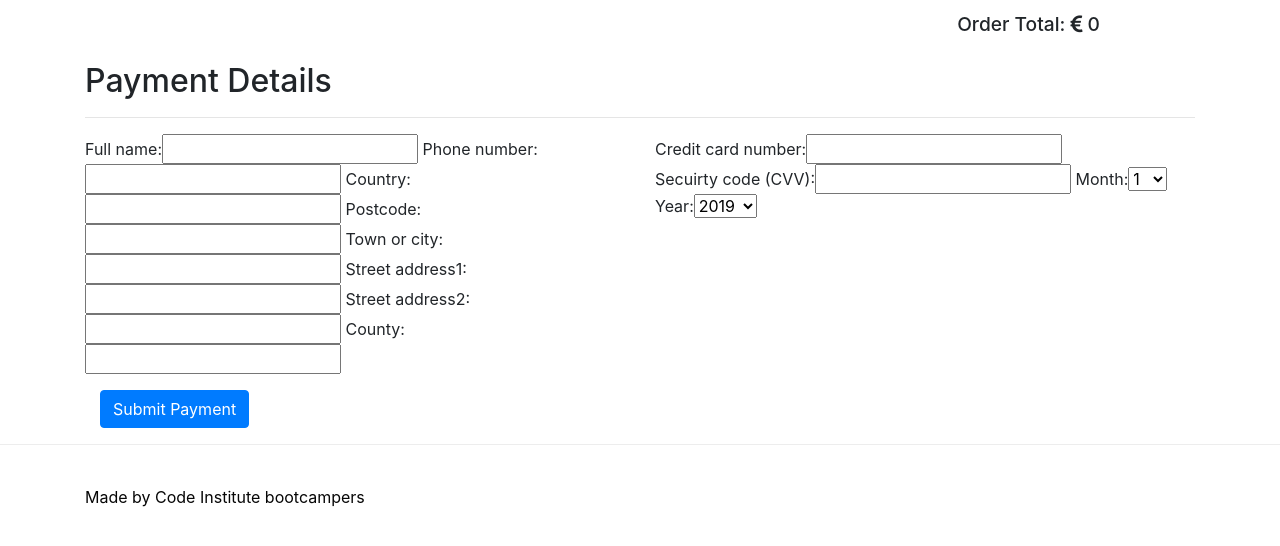
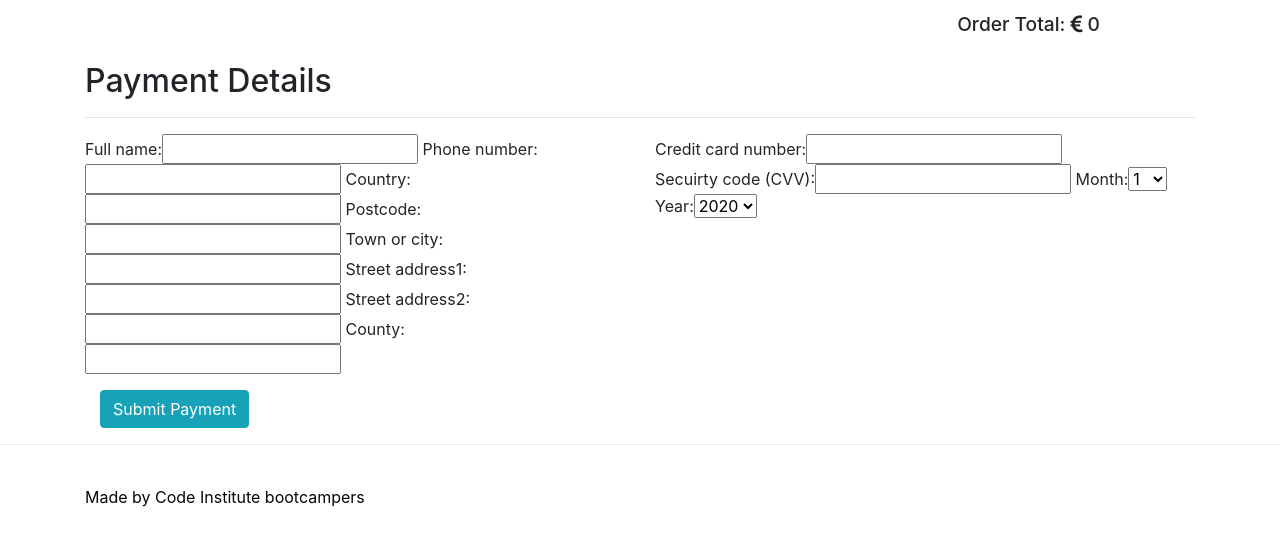
Before and after one commit to marty-wickham/milestone-project4, a Django app: page /checkout/ in a window 1280 px wide. Shown: the part 158-704 px from the top of the page. Run offline with Django 3.2, Linux system fonts and the light colour scheme; the visitor is signed in with stand-in values (Sample User, id 1); some libraries are stand-ins or nearby versions.

Commit message:
Fixed stripe payment code in checkout/views.py

```diff
--- a/checkout/forms.py
+++ b/checkout/forms.py
@@ -5,12 +5,12 @@ from .models import Order
 class MakePaymentForm(forms.Form):
 
     MONTH_CHOICES = [(i, i) for i in range(1, 13)]
-    YEAR_CHOICES = [(i, i) for i in range(2019, 2046)]
+    YEAR_CHOICES = [(i, i) for i in range(2020, 2046)]
 
-    credit_card_number = forms.CharField(label="Credit card number", required=True)
-    cvv = forms.CharField(label="Secuirty code (CVV)", required=True)
-    expiry_month = forms.ChoiceField(label="Month", choices=MONTH_CHOICES, required=True)
-    expiry_year = forms.ChoiceField(label="Year", choices=YEAR_CHOICES, required=True)
+    credit_card_number = forms.CharField(label="Credit card number", required=False)
+    cvv = forms.CharField(label="Secuirty code (CVV)", required=False)
+    expiry_month = forms.ChoiceField(label="Month", choices=MONTH_CHOICES, required=False)
+    expiry_year = forms.ChoiceField(label="Year", choices=YEAR_CHOICES, required=False)
     stripe_id = forms.CharField(widget=forms.HiddenInput)
 
 
--- a/checkout/templates/checkout/checkout.html
+++ b/checkout/templates/checkout/checkout.html
@@ -3,7 +3,7 @@
 {% load bootstrap_tags %}
 
 {% block head_js %}
-<script type="text/javascript" src="https://js.stripe.com/v3/"></script>
+<script type="text/javascript" src="https://js.stripe.com/v2/"></script>
 <script type="text/javascript">
 	//<![CDATA[
         Stripe.publishableKey = '{{ publishable }}';
@@ -59,8 +59,6 @@
             <hr>
         </div>
     </div>
-    <div class="row">
-        <div class="col-12">
 
     <form role="form" method="post" id="payment-form" action="{% url 'checkout' %}">
 
@@ -78,11 +76,11 @@
                 {{ payment_form | as_bootstrap }}
             </div>
         </div>
+
         <div class="form-group col-md-12">
-					<input class=" btn btn-primary" id="submit_payment_btn" name="commit" type="submit" value="Submit Payment">
+            <input class=" btn btn-info" id="submit_payment_btn" name="commit" type="submit" value="Submit Payment">
         </div>
     </form>
-		</div>
-    </div>
+
 </div>
 {% endblock %}
--- a/checkout/views.py
+++ b/checkout/views.py
@@ -9,7 +9,6 @@ from .models import OrderLineItem
 from django.contrib import messages
 
 
-# Create your views here.
 stripe.api_key = settings.STRIPE_SECRET
 
 @login_required()
@@ -27,7 +26,11 @@ def checkout(request):
             total = 0
             for id, quantity in cart.items():
                 game = get_object_or_404(Game, pk=id)
-                total += quantity * game.price
+                if game.sale_price:
+                    total += quantity * game.sale_price
+                else:
+                    total += quantity * game.price
+
                 order_line_item = OrderLineItem(
                     order=order,
                     game=game,
@@ -38,19 +41,19 @@ def checkout(request):
             try:
                 customer = stripe.Charge.create(
                     amount=int(total * 100),
-                    currency="EUR ",
+                    currency="EUR",
                     description=request.user.email,
                     card=payment_form.cleaned_data['stripe_id'],
                 )
+                if customer.paid:
+                    messages.error(request, "You have successfully paid")
+                    request.session['cart'] = {}
+                    return redirect(reverse('index'))
+                else:
+                    messages.error(request, "Unable to make card payment")
+
             except stripe.error.CardError:
                 messages.error(request, "Your card was declined!")
-
-            if customer.paid:
-                messages.error(request, "You have successfully paid")
-                request.session['cart'] = {}
-                return redirect(reverse('products'))
-            else:
-                messages.error(request, "Unable to make card payment")
 
         else:
             print(payment_form.errors)
--- a/home/templates/home/index.html
+++ b/home/templates/home/index.html
@@ -86,7 +86,7 @@
                             {% if game.sale_price %}
                                 <div class="price-tag-alt">
                                     <strike>${{ game.price }}</strike>
-                                    <p class="price">${{ game.sale_price }}</p>
+                                    <p class="panel-price">${{ game.sale_price }}</p>
                                 </div>
                                 <span class="discount-tag-alt">
                                     -{{ game.discount }}%
```
Lines whose indentation alone changed are shown as unchanged.
